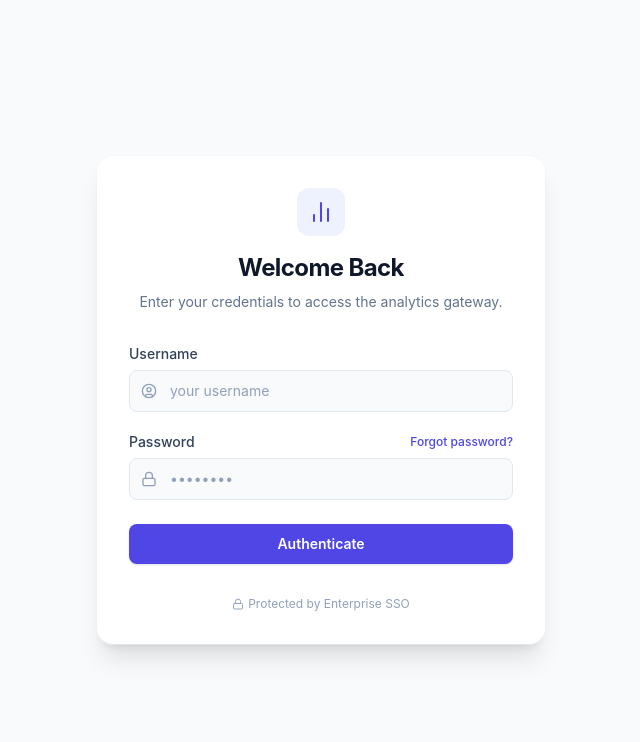
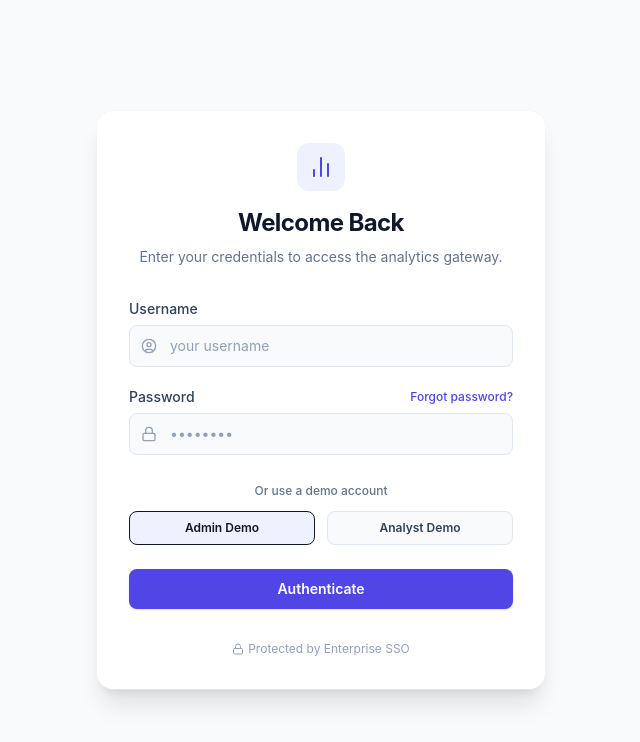
Before and after one commit to Necro-Rohan/AuditAI, a React (Vite) app in the folder frontend/: page /login in a window 1280 px wide. Shown: the top 742 px of the page, without its empty margins (319-959 px from the left). Built offline with nearby package versions, Linux system fonts and the light colour scheme; no server answers.

Commit message:
Added demo Accounts

```diff
--- a/frontend/src/pages/LoginPage.jsx
+++ b/frontend/src/pages/LoginPage.jsx
@@ -108,6 +108,33 @@ export const Login = () => {
               />
             </div>
           </div>
+          <div className="pt-2">
+            <p className="mb-3 text-center text-xs font-medium text-slate-500">
+              Or use a demo account
+            </p>
+            <div className="flex gap-3">
+              <button
+                type="button"
+                onClick={() => {
+                  setUsername("admin");
+                  setPassword("password123");
+                }}
+                className="flex-1 rounded-lg border border-brand-200 bg-brand-50 py-2 text-xs font-semibold text-brand-700 transition-colors hover:bg-brand-100 focus:outline-none focus:ring-2 focus:ring-brand-500/20"
+              >
+                Admin Demo
+              </button>
+              <button
+                type="button"
+                onClick={() => {
+                  setUsername("analyst_services");
+                  setPassword("password123");
+                }}
+                className="flex-1 rounded-lg border border-slate-200 bg-slate-50 py-2 text-xs font-semibold text-slate-700 transition-colors hover:bg-slate-100 focus:outline-none focus:ring-2 focus:ring-slate-500/20"
+              >
+                Analyst Demo
+              </button>
+            </div>
+          </div>
 
           <button
             type="submit"
```
